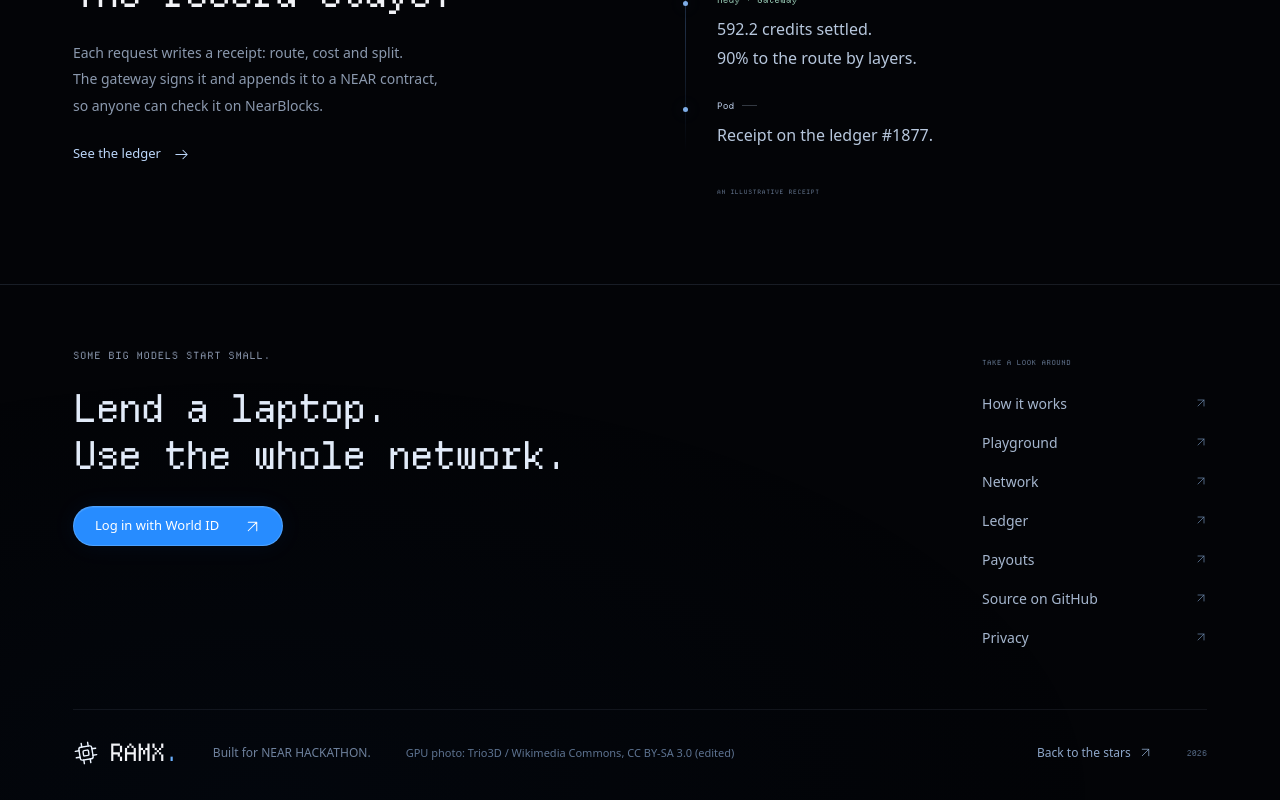
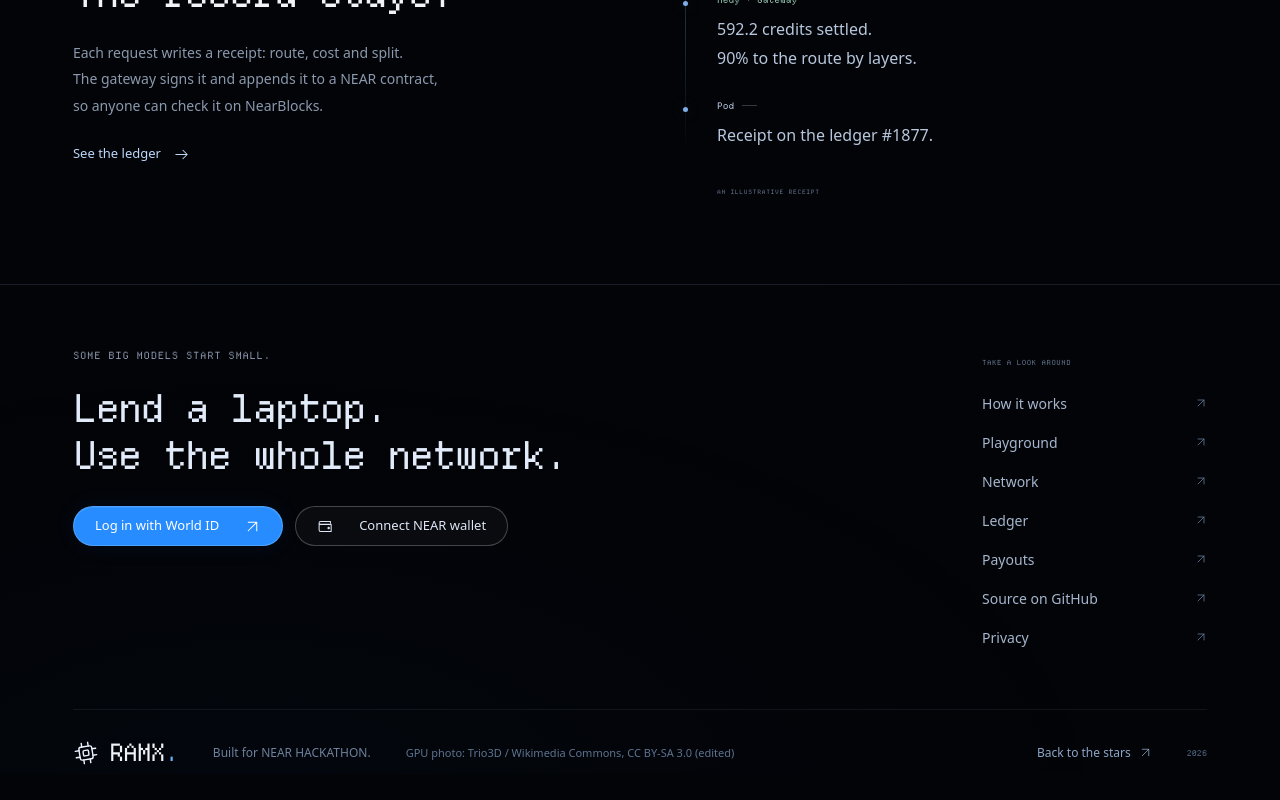
Before and after one commit to yashhhhapexxxx/RAMX, a React (Vite) app in the folder frontend/: page / in a window 1280 px wide. Shown: the part 6637-7437 px from the top of the page. Built offline with nearby package versions, Linux system fonts and the light colour scheme.

Commit message:
Add a NEAR wallet login next to World ID in the landing footer

```diff
--- a/frontend/src/pages/Landing.tsx
+++ b/frontend/src/pages/Landing.tsx
@@ -23,8 +23,8 @@ export default function Landing() {
   const [menu, setMenu] = useState(false);
   const session = useSession();
   const openChat = () => navigate("/chat");
-  // Logged in already → straight to the playground; otherwise World ID first.
-  const login = () => (session.me ? navigate("/chat") : session.openLogin("/chat"));
+  // Logged in already → straight to the playground; otherwise World ID or a NEAR wallet first.
+  const login = (method: "world" | "near") => (session.me ? navigate("/chat") : session.openLogin("/chat", method));
   return (
     <div className="landing">
       <header className="site-header">
@@ -210,10 +210,17 @@ export default function Landing() {
               Lend a laptop.
               <br />Use the whole network.
             </h2>
-            <button className="button button-blue" onClick={login}>
-              {session.me ? "Open the playground" : "Log in with World ID"}{" "}
-              <Icon name="arrow-up" size={17} />
-            </button>
+            <div style={{ display: "flex", flexWrap: "wrap", gap: 12 }}>
+              <button className="button button-blue" onClick={() => login("world")}>
+                {session.me ? "Open the playground" : "Log in with World ID"}{" "}
+                <Icon name="arrow-up" size={17} />
+              </button>
+              {!session.me && (
+                <button className="button" style={{ border: "1px solid #ffffff3d", background: "#ffffff08", color: "#dce6f5" }} onClick={() => login("near")}>
+                  <Icon name="wallet" size={17} /> Connect NEAR wallet
+                </button>
+              )}
+            </div>
           </div>
           <nav aria-label="Footer navigation">
             <span>TAKE A LOOK AROUND</span>
```
